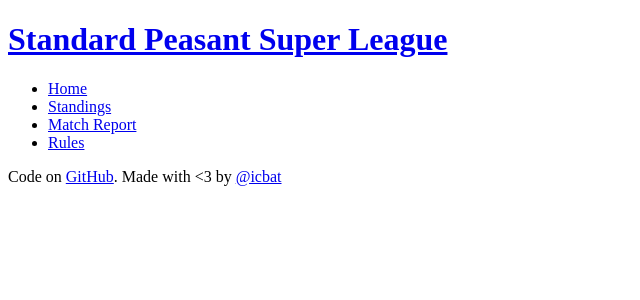
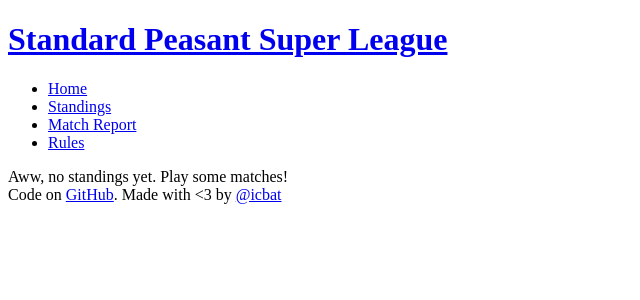
Before and after one commit to icbat/magic-league-wobsite, a Flask app: template src/templates/standings.html in a window 1280 px wide. Shown: the top 300 px of the page, without its empty margins (0-640 px from the left). Run offline with Flask 2, Linux system fonts and the light colour scheme; the template is opened without the code that fills it, so the values that code supplies are empty.

Commit message:
adding message if there's no data and failing gracefully

```diff
--- a/src/templates/standings.html
+++ b/src/templates/standings.html
@@ -1,9 +1,13 @@
 {% extends "layout.html" %}
 {% block body %}
 
+{% if standings %}
 <ol>
     {% for player in standings %}
     <li>{{ player[0] }} - {{player[1]}}</li>
 {% endfor %}
 </ol>
+{% else %}
+Aww, no standings yet. Play some matches!
+{% endif %}
 {% endblock %}
```
